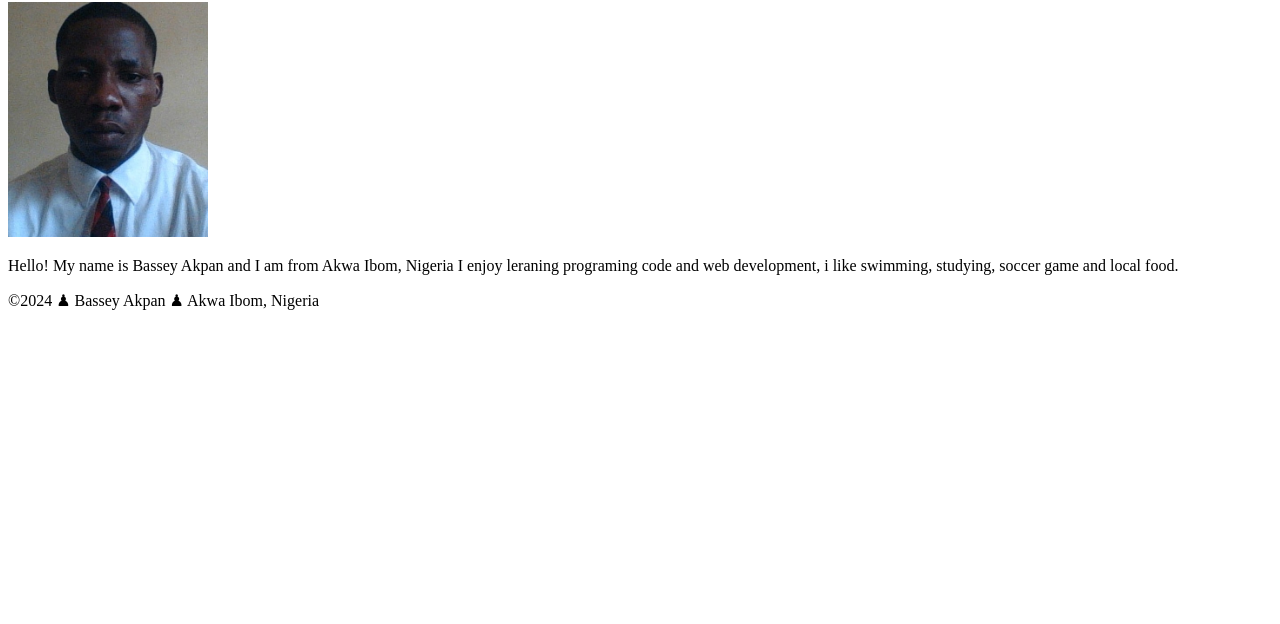
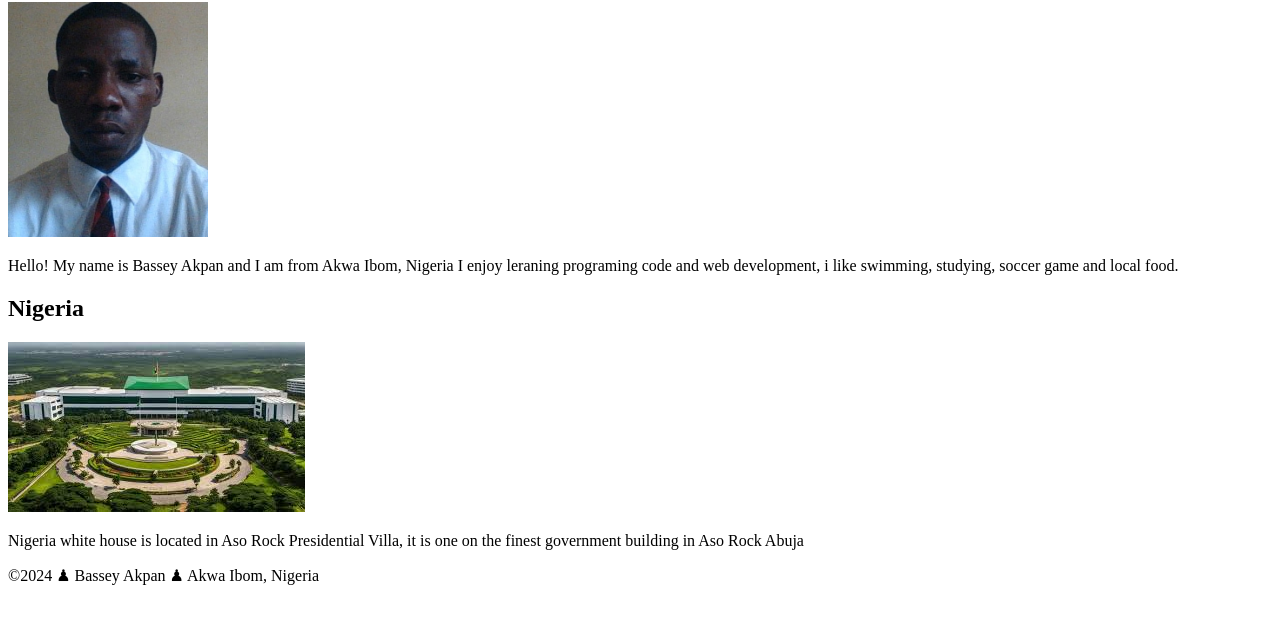
Before and after one commit to Ekanem11/wdd130, a plain HTML site: page index.html in a window 1280 px wide. Shown: the part 104-728 px from the top of the page. Drawn offline with Linux system fonts and the light colour scheme.

Commit message:
style sheet udpate

```diff
--- a/index.html
+++ b/index.html
@@ -4,6 +4,9 @@
     <meta charset="utf-8" />
     <meta name="viewport" content="width=device-width" />
     <title>Bassey Akpan | WDD 130</title>
+    <meta name="description" content="Bassey Akpan's BYU-Idaho WDD130 home page">
+    <meta name="author" content="Bassey Akpan">
+    <link rel="stylesheet" href="styles/styles.css.css">
   </head>
   <body>
     <header>
@@ -21,6 +24,12 @@
         <img src="images\bassy i.jpg" alt="Hello, my name is Bassey Akpan" width="200"/>
         <p>Hello! My name is Bassey Akpan and I am from Akwa Ibom, Nigeria I enjoy leraning programing code and web development, i like swimming, studying, soccer game and local food.</p>
       </main>
+      <aside>
+        <h2>Nigeria</h2>
+        <img src="images/Nigeria.jpeg" alt="Nigeria's government house">
+        <p>Nigeria white house is located in Aso Rock Presidential Villa, it is
+        one on the finest government building in Aso Rock Abuja</p>
+      </aside>
       <footer>
         <p>&copy;2024 ♟ Bassey Akpan ♟ Akwa Ibom, Nigeria</p>
       </footer>
```
